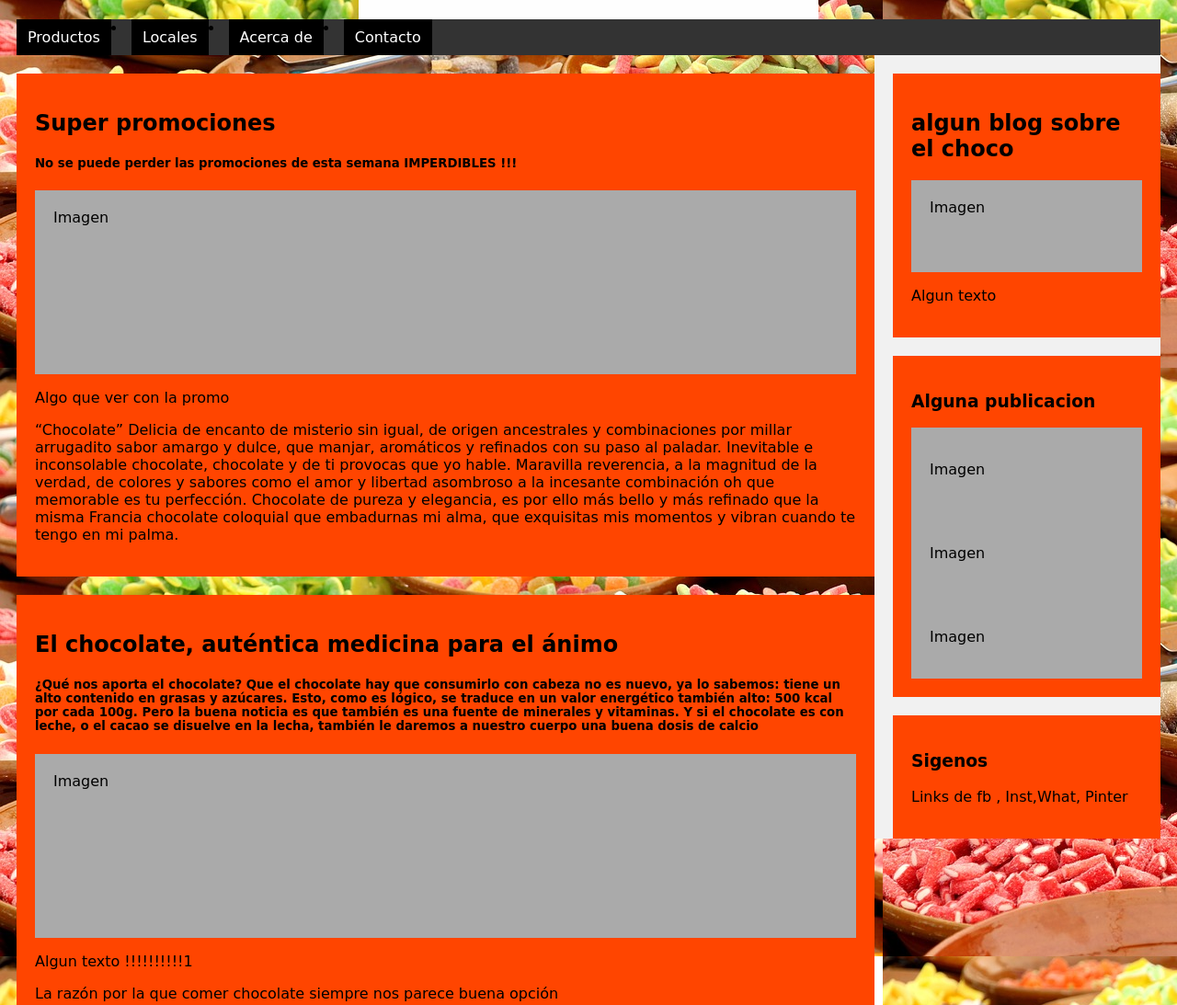
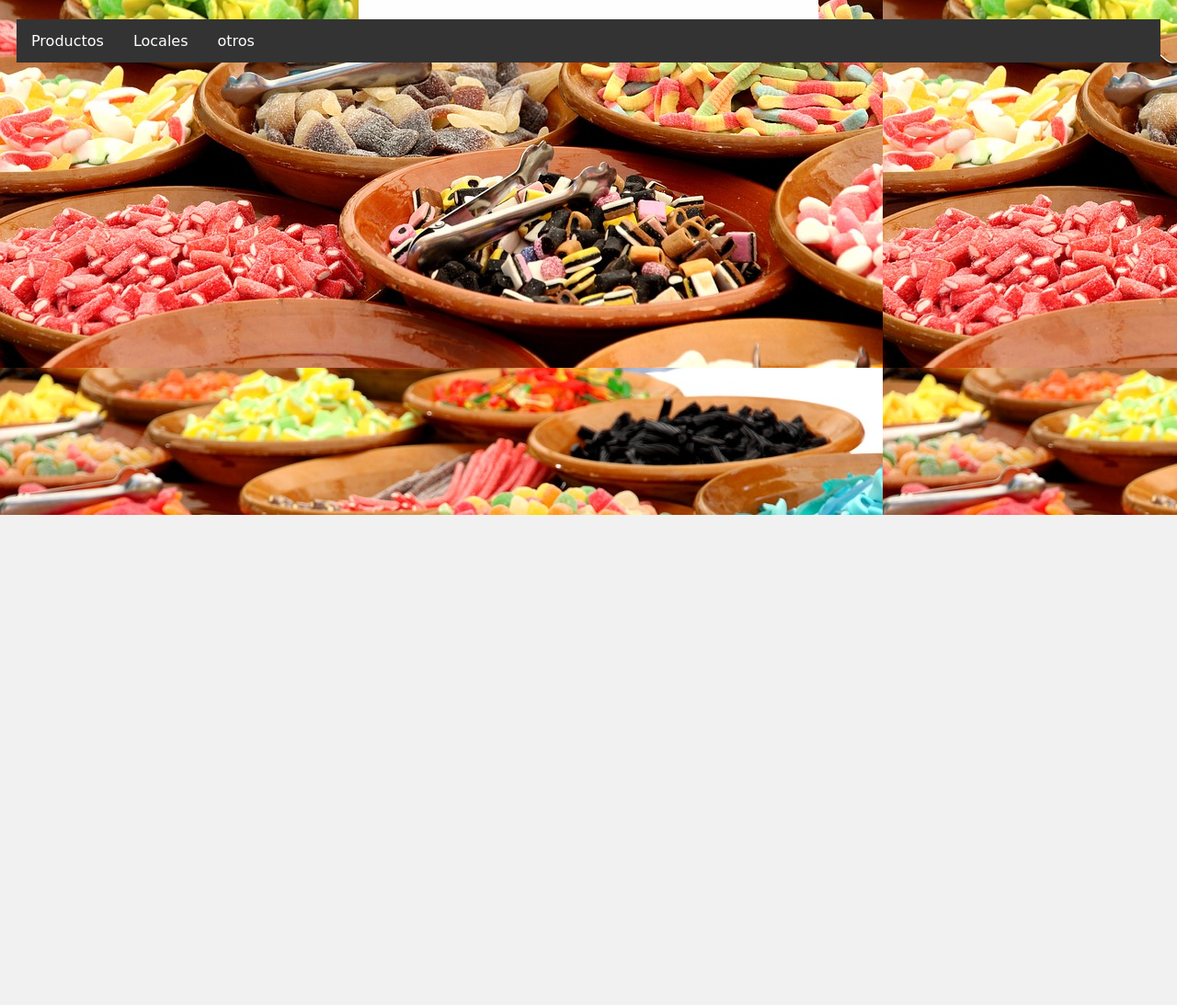
Before and after one commit to Nicop10/proyecto1, a plain HTML site: page web/index.html in a window 1280 px wide. Shown: the part 240-1333 px from the top of the page at 92% size. After the commit the page ends 800 px from the top, so only its background shows below. Drawn offline with Linux system fonts and the light colour scheme; files whose address does not match are found by name.

Commit message:
Cambio total de la barra de estilo

```diff
--- a/web/css/estilo.css
+++ b/web/css/estilo.css
@@ -19,104 +19,48 @@ body{
 .header h1{
     font-size: 50px;
 }
-/*Estilo de la barra de navegacion superior*/
-.topnav{
-   overflow: hidden;
-   background-color: #333;
+
+ul {
+    list-style-type: none;
+    margin: 0;
+    padding: 0;
+    overflow: hidden;
+    background-color: #333;
 }
-/*Estilo de los enlaces de topnav*/
-.topnav a{
+li{
     float: left;
-    display: block;
-    color: blue;
+}
+li a,.dropbtn{
+    display: inline-block;
+    color: white;
     text-align: center;
     padding: 14px 16px;
     text-decoration: none;
 }
-/*Cambiar el color en el vuelo estacionario*/
-.topnav a :hover {
-    background-color: #ddd;
+li a :hover,.dropdow:hover.dropbtn{
+    background-color: red;
+}
+li.dropdow{
+    display: inline-block;
+}
+.dropdow-content{
+    display: none;
+    position: absolute;
+    background-color: #f9f9f9;
+    min-width: 160px;
+    box-shadow: 0px 8px 16px 0px rgba(0,0,0,0.2);
+    z-index: 1;
+}
+.dropdow-content a{
     color: black;
+    padding: 12px 16px;
+    text-decoration: none;
+    display: block;
+    text-align: left;
 }
-.topnav>li{
-    float: left;
+.dropdow-content a:hover{
+    background-color: #f1f1f1;
 }
-.topnav li a{
-    background-color: #000;
-    color:#fff;
-    text-decoration: none;
-    padding: 10px 12px;
+.dropdow:hover.dropdow-content{
     display: block;
 }
-.topnav li a:hover{
-    background-color: #434343;
-}
-.topnav li ul{
-    display: none;
-    position: absolute;
-    min-width: 140px;
-}
-.topnav li:hover>ul{
-    display: block;
-}
-.topnav li ul li{
-    position: relative;
-}
-.topnav li ul li ul{
-    right: -140px;
-    top: 0px;
-}
-/*Crear dos columnas desiguales que flotan una al lado de la otra !!!TODO TIENE QUE SUMAR 100%*/
-/*Columna izquierda*/
-.leftcolumn{
-    float: left;
-    width: 75%;
-}
-/*Columna derecha*/
-.rightcolumn{
-    float: left;
-    width: 25%;
-    background-color: #f1f1f1;
-    padding-left: 20px;
-}
-/*imagen falsa*/
-.fakeimg{
-    background-color: #aaa;
-    width: 100%;
-    padding: 20px;
-}
-/*aniade un efecto de tarjeta para los articulos*/
-.card{
-    background-color: orangered;
-    padding: 20px;
-    margin-top: 20px;
-}
-/*Carros transparentes despues de las columnas*/
-.row{
-    content: "";
-    display: table;
-    clear: both;
-}
-/*pie de pagina*/
-.footer{
-    padding: 20px;
-    text-align: center;
-    background: #ddd;
-    margin-top: 20px;
-}
-/*Disenio RECEPTIVO: Cuando la pantalla tiene menos de 800px de ancho, haz que las dos columnas se apilen una encima de la otra
-en lugar de una al lado de la otra*/
-@media screen and(max-width:800px){
-    .leftcolumn,.rightcolumn{
-        width: 50%;
-        padding: 0;
-    }
-}
-/*Disenio RECEPTIVO: Cuando la pantalla tiene menos de 400px de ancho, haz que las dos columnas se apilen una encima de la otra
-en lugar de una al lado de la otra*/
-@media screen and(max-width:400px){
-    .nav a{
-        float: none;
-        width: 50%;
-    }
-}
--- a/web/index.html
+++ b/web/index.html
@@ -11,97 +11,18 @@
         <div class="header">
             <h1>Compañia de Golosinas</h1>
         </div>
-        <div class="topnav">
-            <li> <a href="#">Productos</a>
-                <ul>
-                    <li><a href="">Chocolates</a></li>
-                    <li><a href="">Bombones</a></li>
-                    <li><a href="">Caramelos</a></li>
-                    <li><a href="">Alfajores</a></li>
-                <ul>
-                   <li><a href="">Chocolates s/a</a></li>
-                </ul>
+        <ul>
+            <li> <a href="#productos">Productos</a></li>
+            <li><a href="#locales">Locales</a></li>
+            <li class ="dropdow"><a href="javascript:void(0)" class="dropbtn">otros</a>
+                <div class="dropdow-content">
+                    <a href="#">otros 1</a>
+                    <a href="#">otros 2</a>
+                    <a href="#">otros 3</a>
+                    <a href="#">otros 4</a>
+                    <a href="#">otros 5</a>
+                </div>
             </li>
           </ul>
-        </li>
-            <li><a href="#">Locales</a>
-                <ul>
-                    <li><a href="">Corrientes 123</a></li>
-                    <li><a href="">Diagonal 456</a></li>
-                    <li><a href="">Callao 621</a></li>
-                    <li><a href="">Uruguay 852</a></li>
-                    <li><a href="">Cabildo 4200</a></li>
-                </ul>
-            </li>
-            <li><a href="#">Acerca de</a>
-                <a href="#" style="float: right">Contacto</a></li>
-        </div>
-        <div class="row">
-            <div class="leftcolumn">
-                <div class="card">
-
-                    <h2>Super promociones</h2>
-                    <h5>No se puede perder las promociones de esta semana IMPERDIBLES !!!</h5>
-                    <div class="fakeimg" style="height: 200px;">
-                       Imagen
-                    </div>
-                    <p>Algo que ver con la promo</p>
-                    <p>“Chocolate”
-Delicia de encanto de misterio sin igual,
-de origen ancestrales y combinaciones por millar
-arrugadito sabor amargo y dulce, que manjar,
-aromáticos y refinados con su paso al paladar.
-
-Inevitable e inconsolable
-chocolate, chocolate
-y de ti provocas que yo hable.
-
-Maravilla reverencia, a la magnitud de la verdad,
-de colores y sabores como el amor y libertad
-asombroso a la incesante combinación
-oh que memorable es tu perfección.
-
-Chocolate de pureza y elegancia,
-es por ello más bello y más refinado que la misma Francia
-chocolate coloquial que embadurnas mi alma,
-que exquisitas mis momentos
-y vibran cuando te tengo en mi palma.
-
-</p>
-                </div>
-                <div class="card">
-                    <h2>El chocolate, auténtica medicina para el ánimo</h2>
-                    <h5>¿Qué nos aporta el chocolate?
-Que el chocolate hay que consumirlo con cabeza no es nuevo, ya lo sabemos: tiene un alto contenido en grasas y azúcares. Esto, como es lógico,
-se traduce en un valor energético también alto: 500 kcal por cada 100g. Pero la buena noticia es que también es una fuente de minerales y vitaminas.
-Y si el chocolate es con leche, o el cacao se disuelve en la lecha, también le daremos a nuestro cuerpo una buena dosis de calcio</h5>
-                    <div class="fakeimg" style="height: 200px;">Imagen</div>
-                    <p>Algun texto !!!!!!!!!!1</p>
-                    <p>
-                        La razón por la que comer chocolate siempre nos parece buena opción
-                    </p>
-                </div>
-            </div>
-            <div class="rightcolumn">
-                <div class="card">
-                    <h2>algun blog sobre el choco </h2>
-                    <div class="fakeimg" style="height: 100px;">Imagen</div>
-                    <p>Algun texto </p>
-                </div>
-                <div class="card">
-                    <h3>Alguna publicacion</h3>
-                    <div class="fakeimg"><p>Imagen</p></div>
-                    <div class="fakeimg"><p>Imagen</p></div>
-                    <div class="fakeimg"><p>Imagen</p></div>
-                </div>
-                <div class="card">
-                    <h3>Sigenos</h3>
-                    <p>Links de fb , Inst,What, Pinter</p>
-                </div>
-            </div>
-        </div>
-        <div class="footer">
-            <h2>Pie de pagina</h2>
-        </div>
    </body>
 </html>
```
